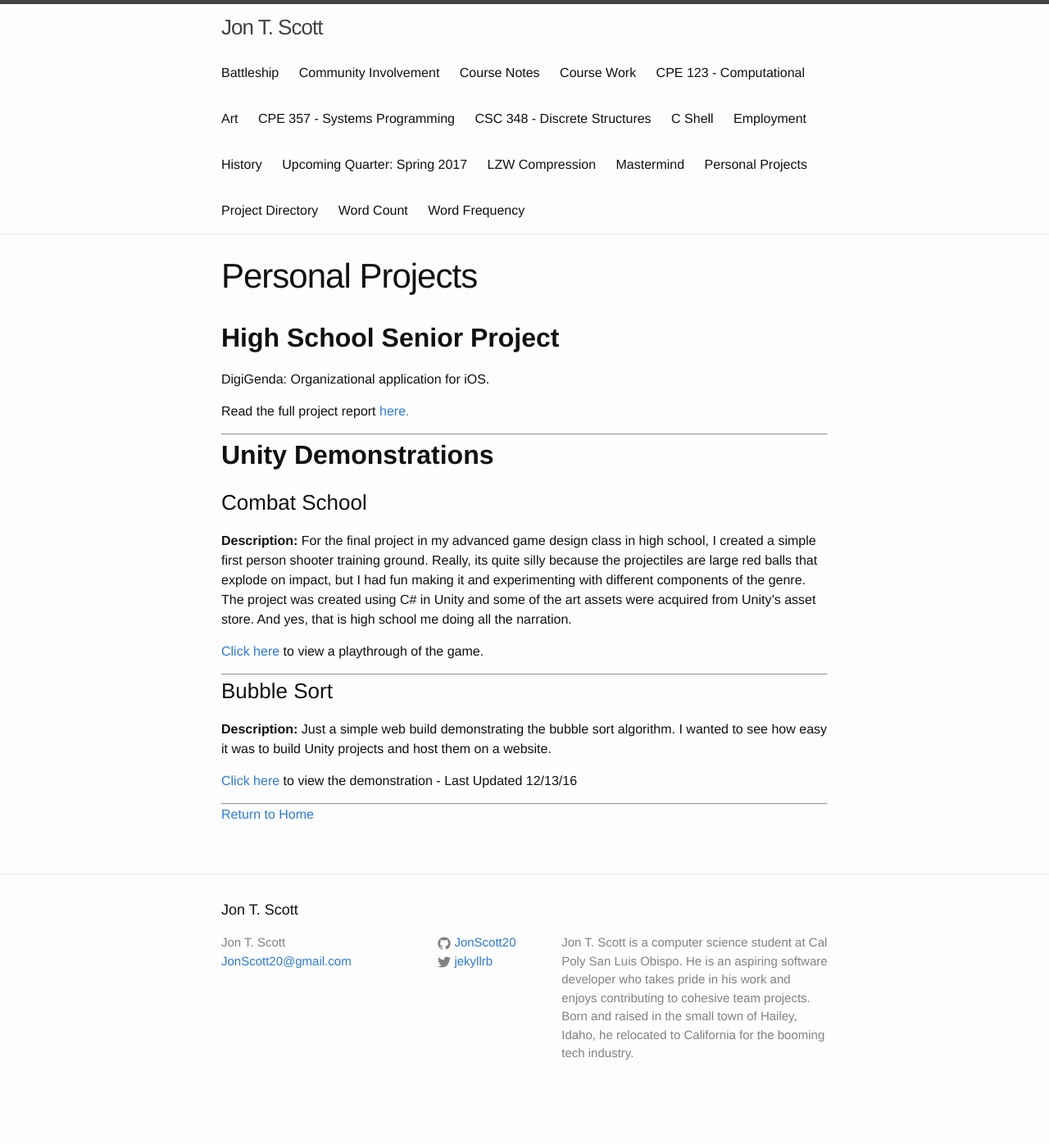
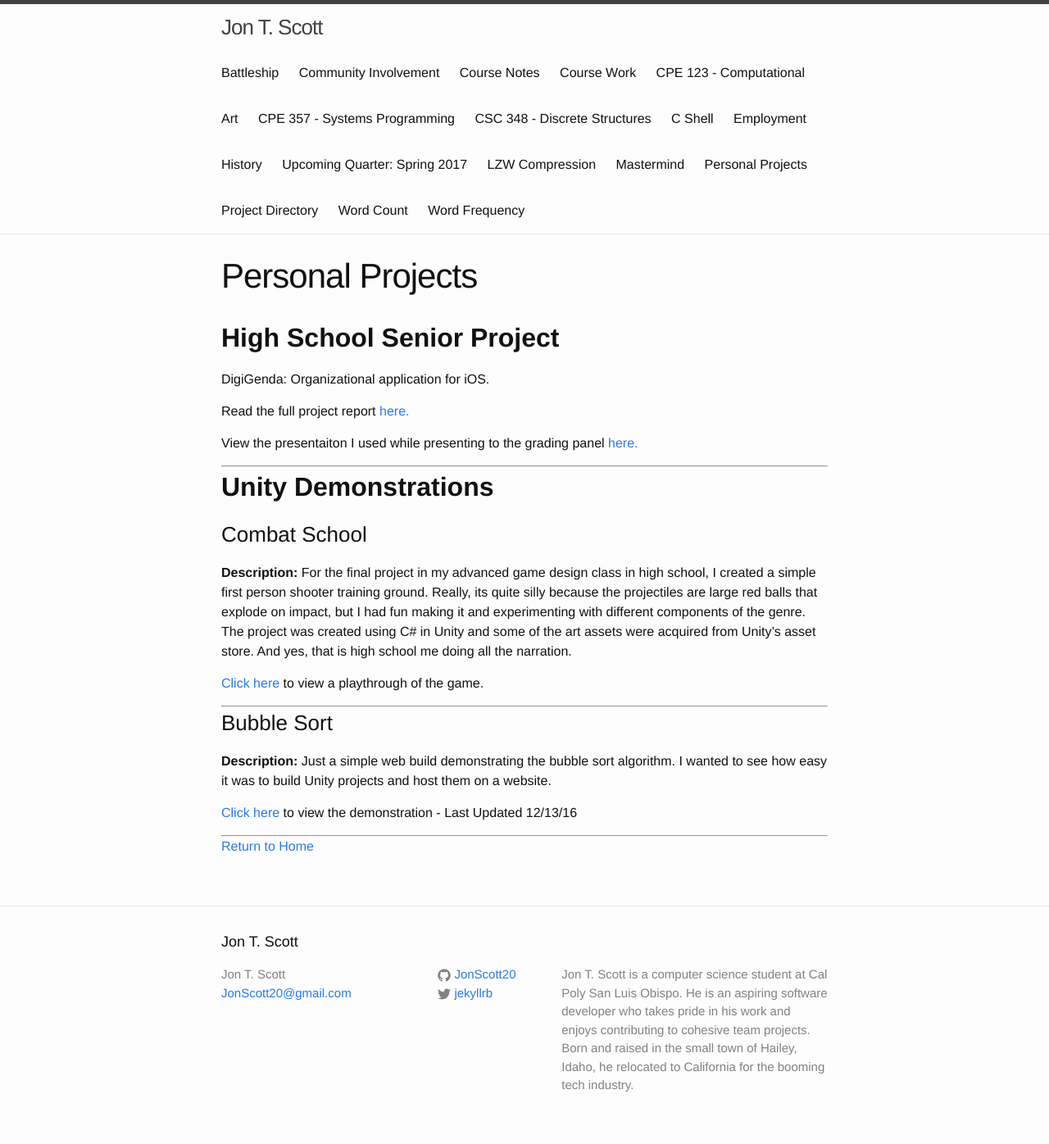
Before and after one commit to JonScott20/JonScott20.github.io, a Jekyll site: the page built from personal_projects.md, in a window 1280 px wide. Shown: the whole page at 82% size. Built offline with Jekyll 4.4.1, drawn with Linux system fonts in a browser that asks for light colours; before the commit the page ends 1357 px from its top, so only the background shows below that.

Commit message:
Update personal_projects.md

```diff
--- a/personal_projects.md
+++ b/personal_projects.md
@@ -10,6 +10,8 @@ permalink: /personal_projects/
 DigiGenda: Organizational application for iOS.
 
 Read the full project report [here.](https://jonscott20.github.io/Files/Documents/DigiGenda_Project_Report.pdf)
+
+View the presentaiton I used while presenting to the grading panel [here.](https://jonscott20.github.io/Files/Documents/DigiGenda_Project_Presentation.pptx)
 
 ------------
 
```
